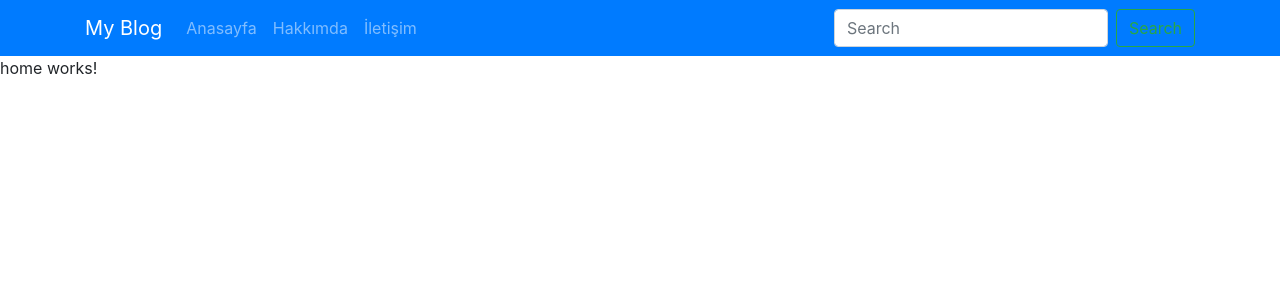
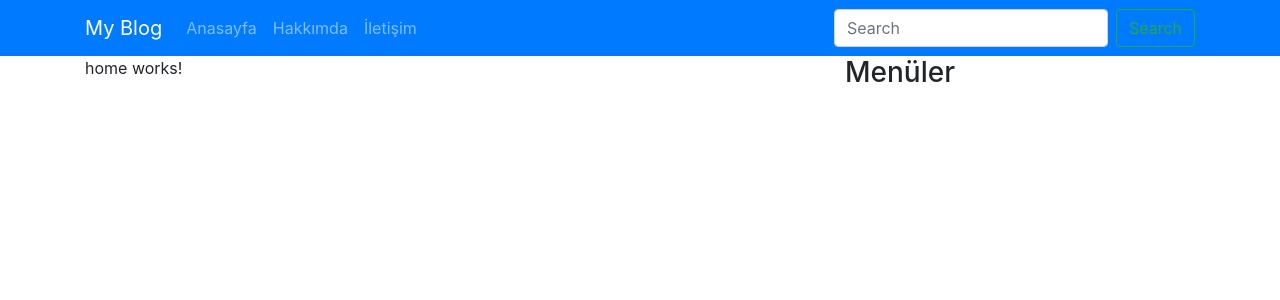
Before and after one commit to BerkayKulak/AngularBlogCore, an Angular app in the folder AngularBlogFrontend/blog/: page / in a window 1280 px wide. Shown: the top 300 px of the page. Built offline with nearby package versions, Linux system fonts and the light colour scheme.

Commit message:
Main-layout component'inin düzenlenmesi

```diff
--- a/AngularBlogFrontend/blog/src/app/layout/main-layout/main-layout.component.html
+++ b/AngularBlogFrontend/blog/src/app/layout/main-layout/main-layout.component.html
@@ -1,2 +1,12 @@
 <app-main-nav></app-main-nav>
-<router-outlet></router-outlet>
+
+<div class="container">
+  <div class="row">
+    <div class="col-md-8">
+      <router-outlet></router-outlet>
+    </div>
+    <div class="col-md-4">
+      <h3>Menüler</h3>
+    </div>
+  </div>
+</div>
```
